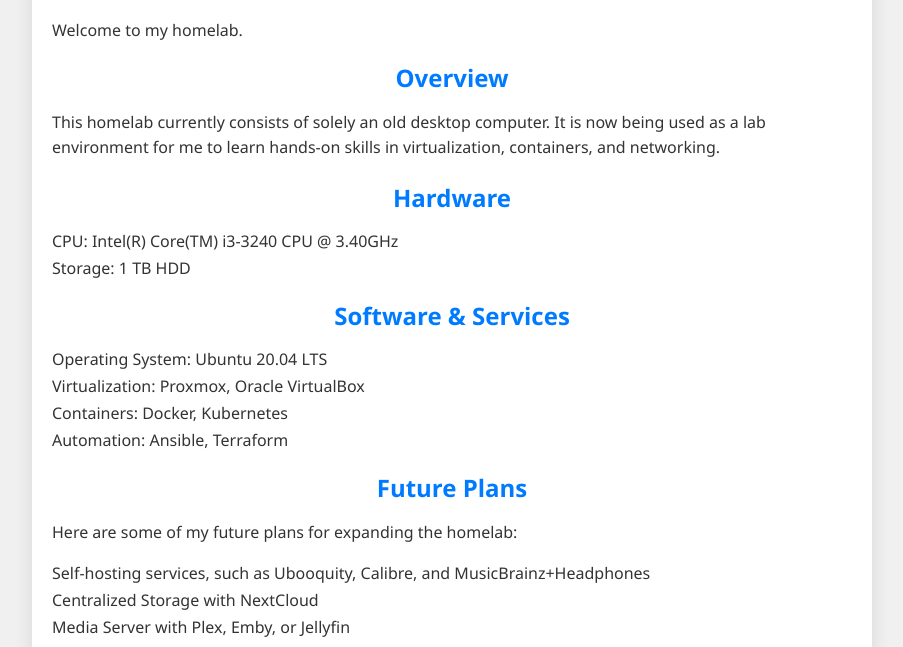
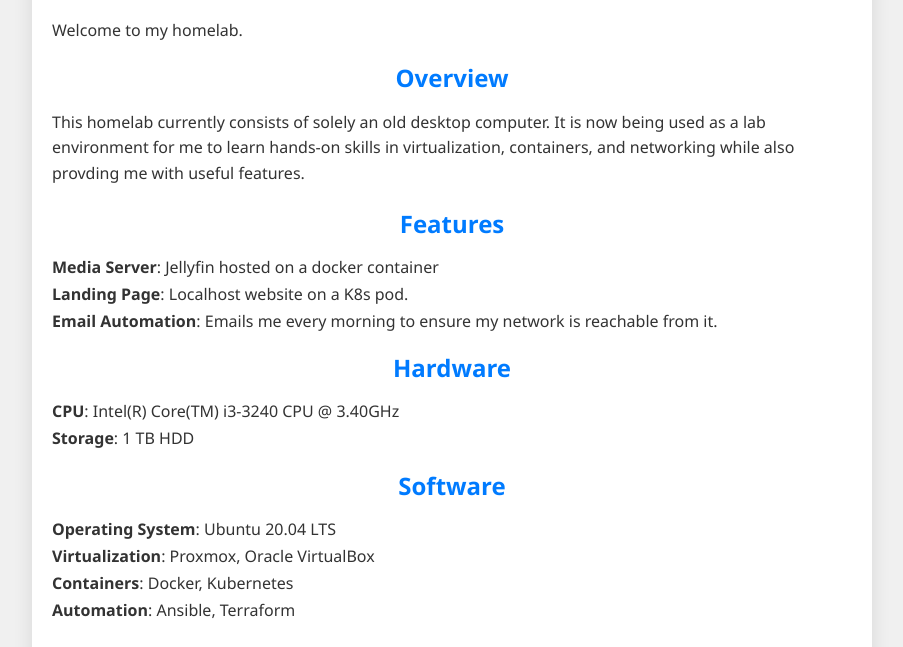
Before and after one commit to Abhinaenae/abhi-homelab, a plain HTML site: page scripts/web server/index.html in a window 1280 px wide. Shown: the part 107-754 px from the top of the page, without its empty margins (188-1091 px from the left). Drawn offline with Linux system fonts and the light colour scheme.

Commit message:
Update index.html

```diff
--- a/scripts/web server/index.html
+++ b/scripts/web server/index.html
@@ -61,22 +61,29 @@
         <p>Welcome to my homelab.</p>
         <div class="section">
             <h2>Overview</h2>
-            <p>This homelab currently consists of solely an old desktop computer. It is now being used as a lab environment for me to learn hands-on skills in virtualization, containers, and networking.</p>
+            <p>This homelab currently consists of solely an old desktop computer. It is now being used as a lab environment for me to learn hands-on skills in virtualization, containers, and networking while also provding me with useful features.</p>
         </div>
+        <div class="section">
+            <h2>Features</h2>
+            <ul>
+                <li><strong>Media Server</strong>: Jellyfin hosted on a docker container</li>
+                <li><strong>Landing Page</strong>: Localhost website on a K8s pod.</li>
+                <li><strong>Email Automation</strong>: Emails me every morning to ensure my network is reachable from it.</li>
+            </ul>
         <div class="section">
             <h2>Hardware</h2>
             <ul>
-                <li>CPU: Intel(R) Core(TM) i3-3240 CPU @ 3.40GHz</li>
-                <li>Storage: 1 TB HDD</li>
+                <li><strong>CPU</strong>: Intel(R) Core(TM) i3-3240 CPU @ 3.40GHz</li>
+                <li><strong>Storage</strong>: 1 TB HDD</li>
             </ul>
         </div>
         <div class="section">
-            <h2>Software & Services</h2>
+            <h2>Software</h2>
             <ul>
-                <li>Operating System: Ubuntu 20.04 LTS</li>
-                <li>Virtualization: Proxmox, Oracle VirtualBox</li>
-                <li>Containers: Docker, Kubernetes</li>
-                <li>Automation: Ansible, Terraform</li>
+                <li><strong>Operating System</strong>: Ubuntu 20.04 LTS</li>
+                <li><strong>Virtualization</strong>: Proxmox, Oracle VirtualBox</li>
+                <li><strong>Containers</strong>: Docker, Kubernetes</li>
+                <li><strong>Automation</strong>: Ansible, Terraform</li>
             </ul>
         </div>
         <div class="section">
@@ -85,7 +92,6 @@
             <ul>
                 <li>Self-hosting services, such as Ubooquity, Calibre, and MusicBrainz+Headphones</li>
                 <li>Centralized Storage with NextCloud</li>
-                <li>Media Server with Plex, Emby, or Jellyfin</li>
             </ul>
         </div>
         <div class="contact-info">
```
